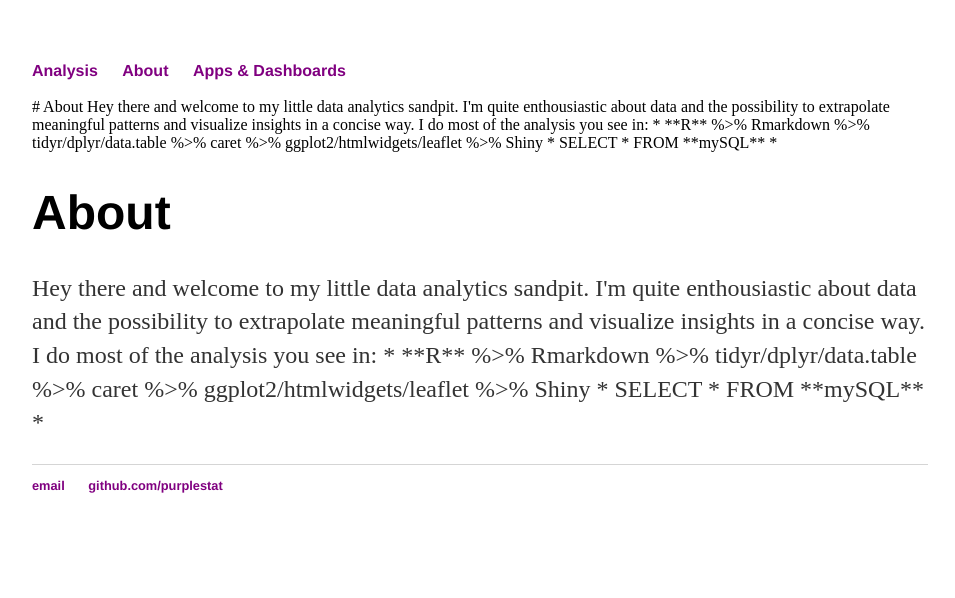
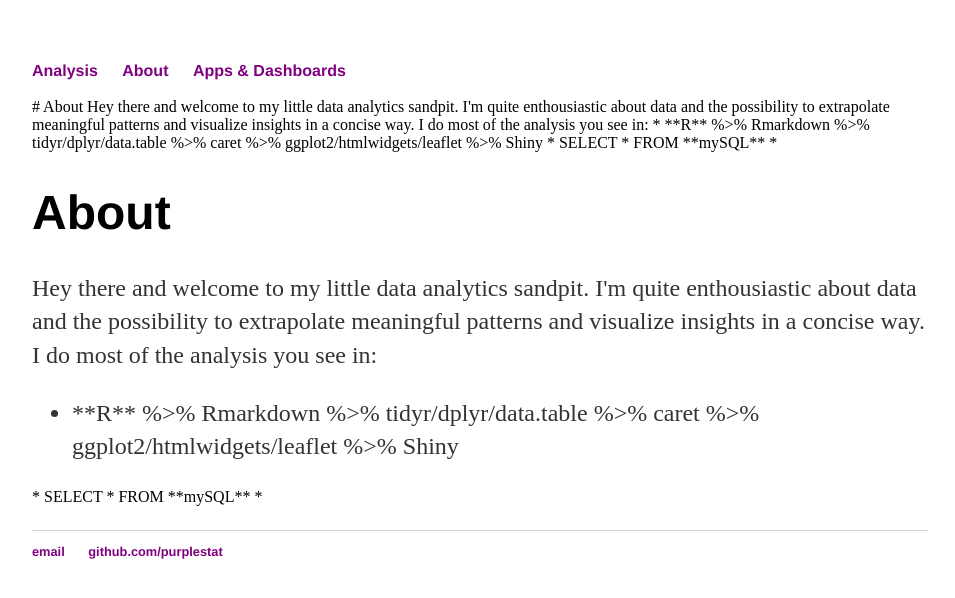
Before and after one commit to purplestat/purplestat.github.io, a Jekyll site: the page built from about/index.html, in a window 1280 px wide. Shown: the top 598 px of the page, without its empty margins (160-1115 px from the left). Built offline with Jekyll 4.4.1, drawn with Linux system fonts in a browser that asks for light colours.

Commit message:
Update index.html

```diff
--- a/about/index.html
+++ b/about/index.html
@@ -15,7 +15,9 @@ title: About
 			<p>  Hey there and welcome to my little data analytics sandpit. I'm quite enthousiastic about data and
 				the possibility to extrapolate meaningful patterns and visualize insights in a concise way.
 				I do most of the analysis you see in:
-				* **R** %>% Rmarkdown %>% tidyr/dplyr/data.table %>% caret %>% ggplot2/htmlwidgets/leaflet %>% Shiny
+				<ul>
+					<li><span>**R** %>% Rmarkdown %>% tidyr/dplyr/data.table %>% caret %>% ggplot2/htmlwidgets/leaflet %>% Shiny</span></li>
+				</ul>
 				* SELECT * FROM **mySQL**
 				*
 
```
